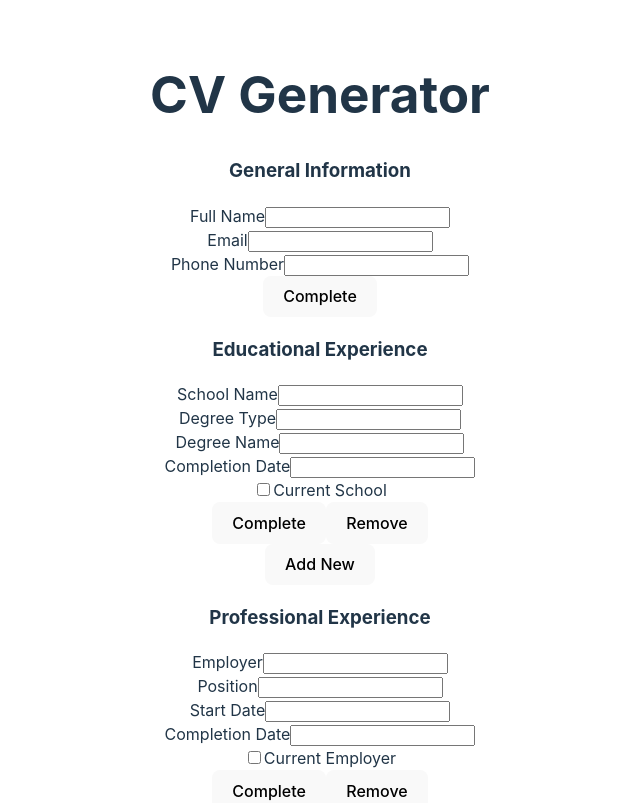
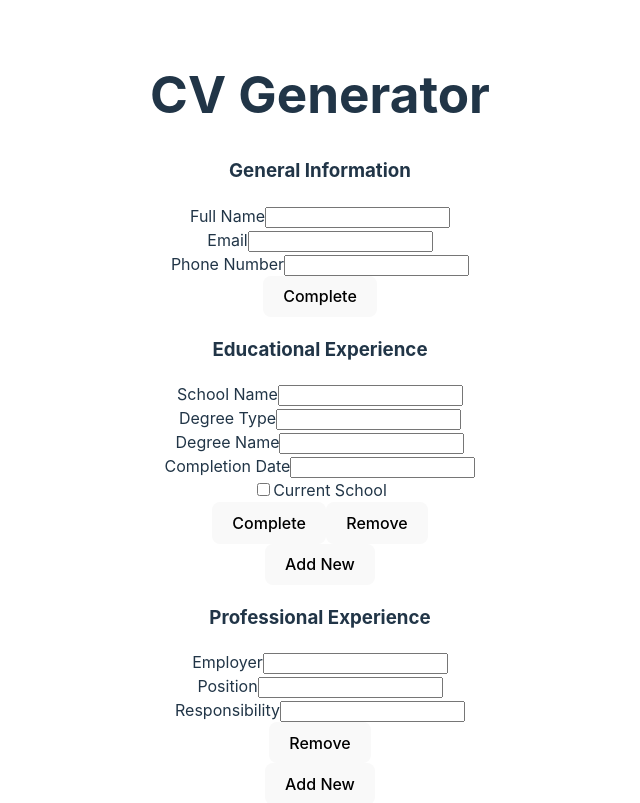
Before and after one commit to BrwnStallion/cv-application, a React (Vite) app: page / in a window 1280 px wide. Shown: the top 803 px of the page, without its empty margins (320-960 px from the left). Built offline with nearby package versions, Linux system fonts and the light colour scheme.

Commit message:
feat: add resp comps, state obj, rendering

```diff
--- a/src/components/Work.jsx
+++ b/src/components/Work.jsx
@@ -9,7 +9,12 @@ function WorkInstance({ id, handleRemove }) {
   const [workExp, setWorkExp] = useState({
     employerName: "",
     positionName: "",
-    resp: {},
+    resp: [
+      {
+        id: uuidv4(),
+        content: "",
+      },
+    ],
     startDate: "",
     endDate: "",
     currentStatus: "",
@@ -17,7 +22,7 @@ function WorkInstance({ id, handleRemove }) {
 
   let parentSection = "work";
   const inputMap = Object.entries(workExp).reduce((accum, [key, value]) => {
-    if (key != "currentStatus") {
+    if (key !== "currentStatus") {
       accum.push(key);
     }
     return accum;
@@ -25,13 +30,32 @@ function WorkInstance({ id, handleRemove }) {
 
   let workFields;
   if (isCompleted) {
-    <p></p>;
+    workFields = (
+      <ul className="work-instance">
+        <li>Employer: {workExp.employerName}</li>
+        <li>Position: {workExp.positionName}</li>
+        <li>
+          <h4>Responsibilities</h4>
+          <ul className="resp-section">
+            {workExp.resp.map((item) => (
+              <li key={item.id}>{item.content}</li>
+            ))}
+          </ul>
+        </li>
+        <li>Start Date: {workExp.startDate}</li>
+        <li>
+          {workExp.currentStatus === "current"
+            ? "Current employer"
+            : "End Date: " + workExp.endDate}
+        </li>
+      </ul>
+    );
   } else {
     workFields = (
       <div className="work-instance">
         {inputMap.map((subType) => {
           if (subType === "resp") {
-            // instantiate resp
+            return <RespSection workExp={workExp} onChange={setWorkExp} />;
           } else {
             return (
               <Input
@@ -57,7 +81,7 @@ function WorkInstance({ id, handleRemove }) {
   return (
     <>
       {workFields}
-      <div className="section-buttons">
+      <div className="instance-buttons">
         <InstanceButton
           type="completeEdit"
           completeState={isCompleted}
@@ -85,18 +109,52 @@ function WorkSection() {
   );
 }
 
-function RespSection() {
-  const [instIdList, setInstIdList] = useState([uuidv4()]);
-
+function RespSection({ workExp, onChange }) {
+  /*
+add something that shows the instances as one <ul> when isCompleted
+*/
   return (
     <>
-      {instIdList.map((id) => (
-        <RespInstance key={id} id={id} handleRemove={setInstIdList} />
+      {workExp.resp.map((item) => (
+        <RespInstance
+          key={item.id}
+          id={item.id}
+          respItem={item.content}
+          onChange={onChange}
+        />
       ))}
-      <InstanceButton type="addNew" handleClick={setInstIdList} />
+      <InstanceButton type="addNew" context="item" handleClick={onChange} />
     </>
   );
 }
 
-function RespInstance() {}
+function RespInstance({ respItem, id, onChange }) {
+  let respField;
+  respField = (
+    <div className="resp-instance">
+      <Input
+        value={respItem}
+        onChange={onChange}
+        instanceId={id}
+        type="text"
+        subType="resp"
+        parentSection="resp"
+      />
+    </div>
+  );
+
+  return (
+    <>
+      {respField}
+      <div className="instance-buttons">
+        <InstanceButton
+          type="remove"
+          context="item"
+          instanceId={id}
+          handleClick={onChange}
+        />
+      </div>
+    </>
+  );
+}
 export { WorkInstance, WorkSection };
```
